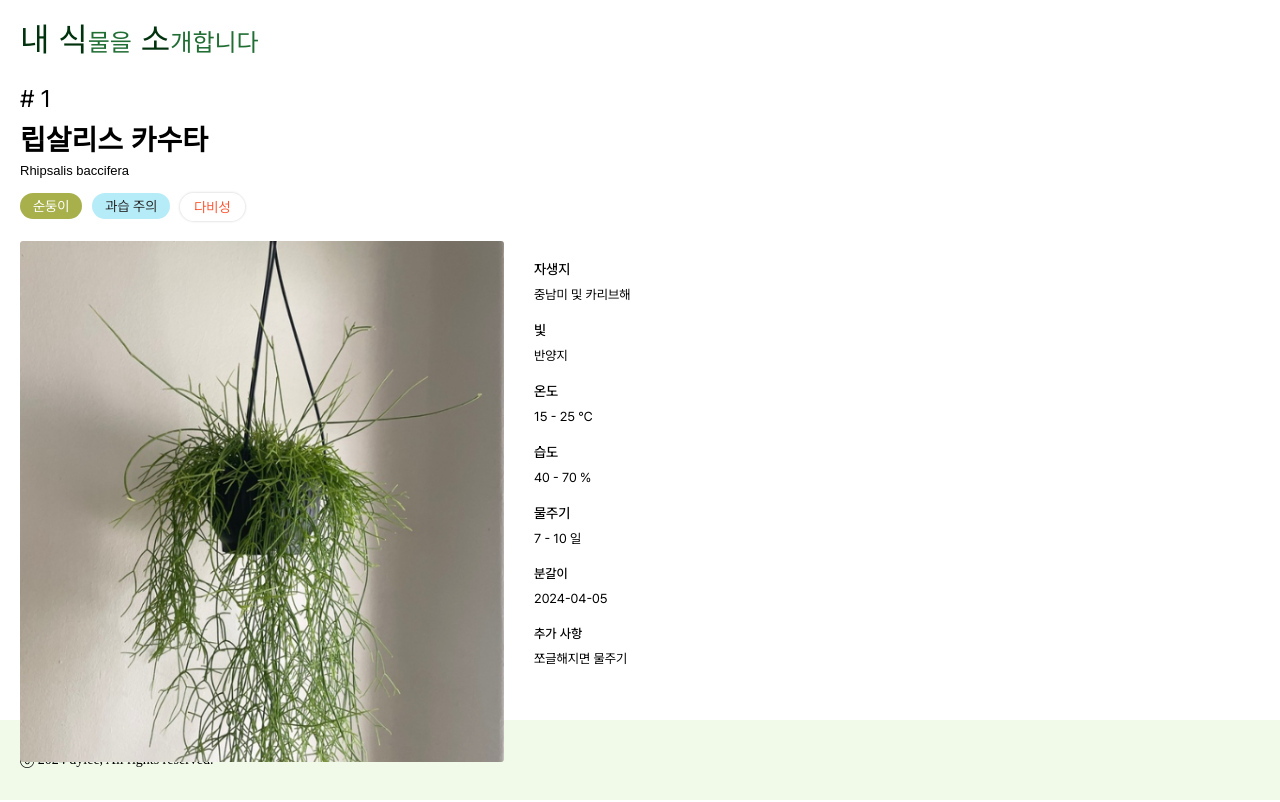
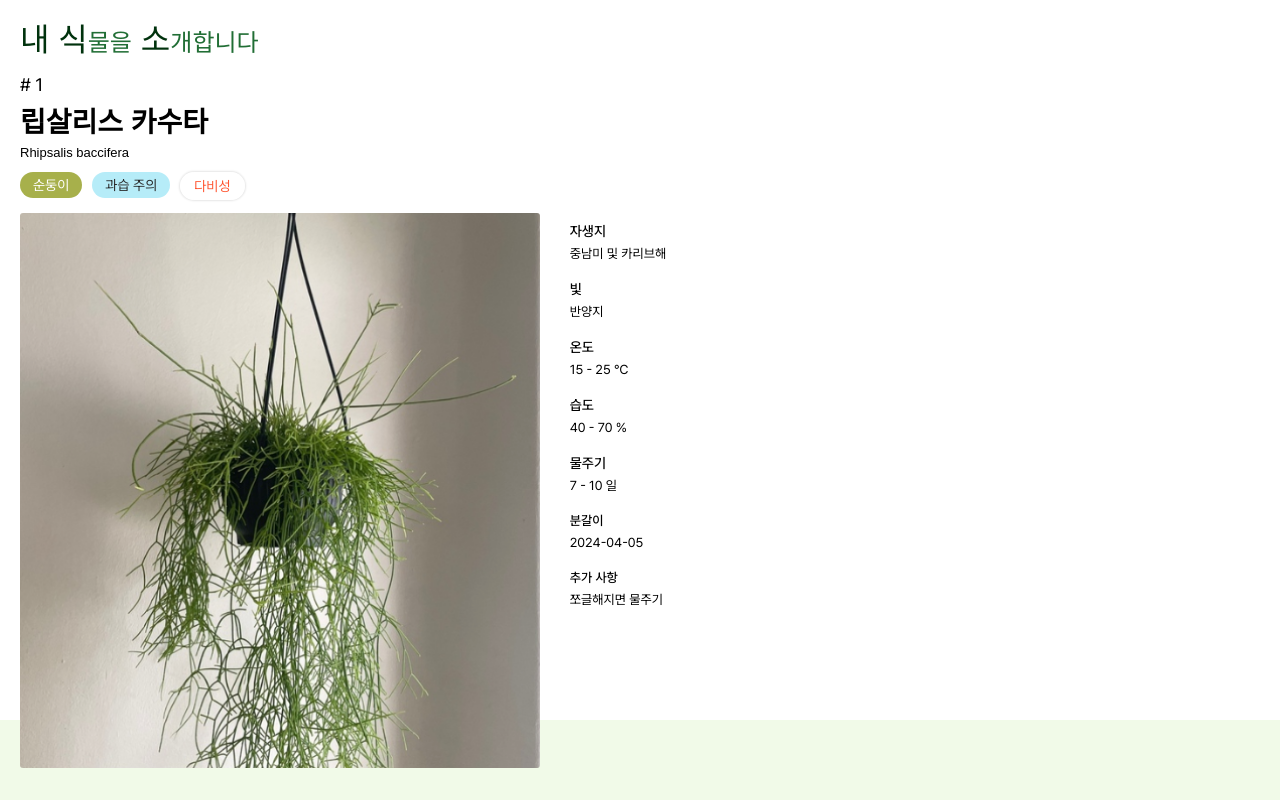
Before and after one commit to leedo97y/planteven, a Next.js app: page /detail/0 in a window 1280 px wide. Built offline with nearby package versions, Linux system fonts and the light colour scheme; a web font is replaced by a local one.

Commit message:
fix: 상세 페이지 스타일 수정
- 이미지 교체
- 데이터 수정
- 상세 페이지 이미지 크기 수정 및 라벨 스타일 수정

```diff
--- a/public/data/data.json
+++ b/public/data/data.json
@@ -64,7 +64,7 @@
       "watering": [5, 10],
       "repotting": ["2024-05-19", "2024-05-19", "2024-06-17"],
       "fertilizer": "HIGH",
-      "desc": ["봉 태우면 잎이 커짐", "물주기 큰 미칸 7일, 작은 미칸들 5일", "분갈이 대-중-소 순"]
+      "desc": ["물주기 큰 미칸 7일, 작은 미칸들 5일"]
     }
   },
   {
--- a/src/styles/DetailPageStyle.ts
+++ b/src/styles/DetailPageStyle.ts
@@ -6,7 +6,7 @@ export const DetailContainer = styled.main`
   width: 100vw;
   height: 82vh;
   margin: 0 auto;
-  padding: 20px;
+  padding: 10px 20px 20px 20px;
   display: flex;
   flex-direction: row;
   font-family: "Pretendard";
@@ -23,11 +23,11 @@ export const DetailMainDiv = styled.div`
     display: flex;
     flex-direction: column;
     gap: 5px;
-    margin-bottom: 20px;
+    margin-bottom: 13px;
 
     #plantNumber {
       font-family: "Pretendard";
-      font-size: ${({ theme }) => theme.font.lg};
+      font-size: ${({ theme }) => theme.font.md};
     }
 
     h1,
@@ -46,16 +46,18 @@ export const DetailMainDiv = styled.div`
 `;
 
 export const InfoSection = styled.div`
+  box-sizing: border-box;
   width: 100%;
   height: 100%;
-  display: grid;
-  grid-template-columns: 4fr 6fr;
+  display: flex;
+  flex-direction: row;
   gap: 30px;
 
   #photoDiv {
+    box-sizing: border-box;
     position: relative;
     display: block;
-    width: 100%;
+    width: fit-content;
     height: 100%;
 
     img {
@@ -66,20 +68,20 @@ export const InfoSection = styled.div`
   }
 
   #plantTextInfoDiv {
+    box-sizing: border-box;
     width: 50%;
     height: 100%;
     display: flex;
     flex-direction: column;
     gap: 20px;
-    padding: 20px 0;
+    padding: 10px 0 0 0;
 
     #textDiv {
+      box-sizing: border-box;
       width: 100%;
-
       display: flex;
       flex-direction: column;
-      gap: 10px;
-      width: 100%;
+      gap: 7px;
 
       p {
         margin: 0;
--- a/src/styles/LabelStyle.ts
+++ b/src/styles/LabelStyle.ts
@@ -2,7 +2,7 @@ import styled from "@emotion/styled";
 
 export const LabelContainer = styled.div`
   font-family: "Pretendard";
-  margin-top: 10px;
+  margin-top: 7px;
   font-size: ${({ theme }) => theme.font.sm};
   display: flex;
   flex-direction: row;
```
Also changed, not shown: public/images/mican.png.
